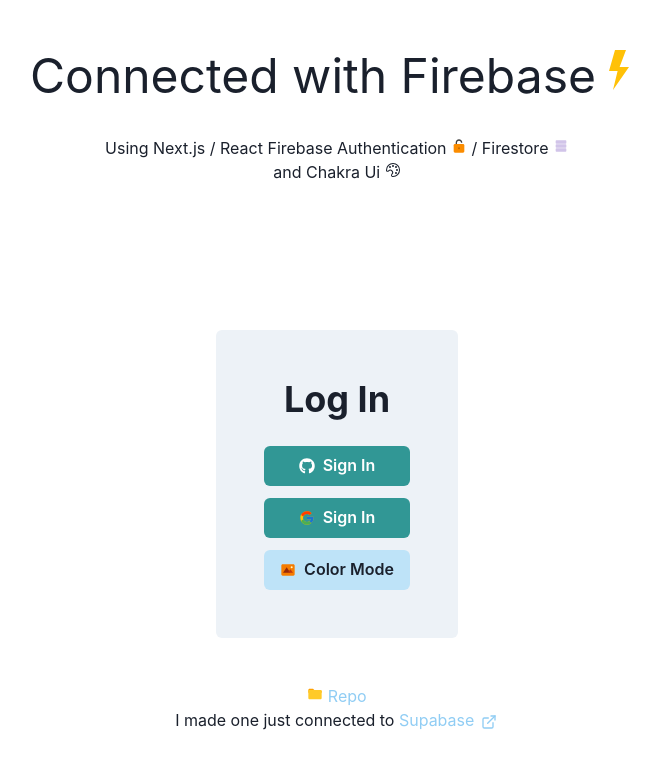
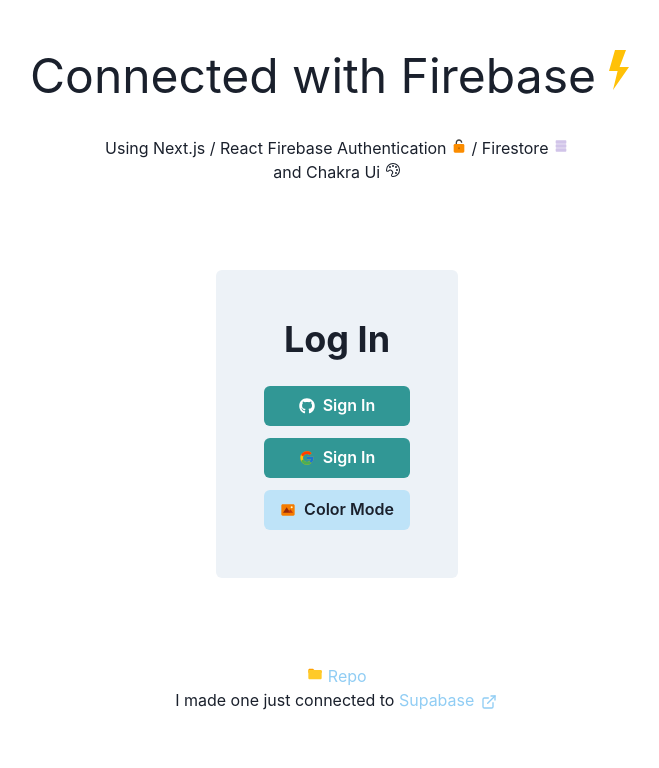
Before and after one commit to IvanMJs/imei, a Next.js app: page / in a window 1280 px wide. Shown: the top 768 px of the page, without its empty margins (303-962 px from the left). Built offline with nearby package versions, Linux system fonts and the light colour scheme; no server answers.

Commit message:
Fix Style

```diff
--- a/pages/index.js
+++ b/pages/index.js
@@ -53,7 +53,13 @@
   ) : (
     <>
       <TextHeader />
-      <Flex mt={-100} height="100vh" alignItems="center" justify="center">
+      <Flex
+        display="flex"
+        height="100vh"
+        alignItems="center"
+        justify="center"
+        maxHeight="60vh"
+      >
         <Flex direction="column" background={formBackground} p={12} rounded={6}>
           <Heading align="center" mb={6}>
             Log In
@@ -85,7 +91,7 @@
           </Button>
         </Flex>
       </Flex>
-      <Flex mt={-200} direction="column" textAlign="center">
+      <Flex direction="column" textAlign="center" display="flex">
         <Text>
           <Link
             color="blue.200"
@@ -97,7 +103,11 @@
         </Text>
         <Text>
           I made one just connected to{" "}
-          <Link color="blue.200" href="https://social-oauth.vercel.app/" isExternal>
+          <Link
+            color="blue.200"
+            href="https://social-oauth.vercel.app/"
+            isExternal
+          >
             Supabase <ExternalLinkIcon mx="2px" />
           </Link>
         </Text>
```
